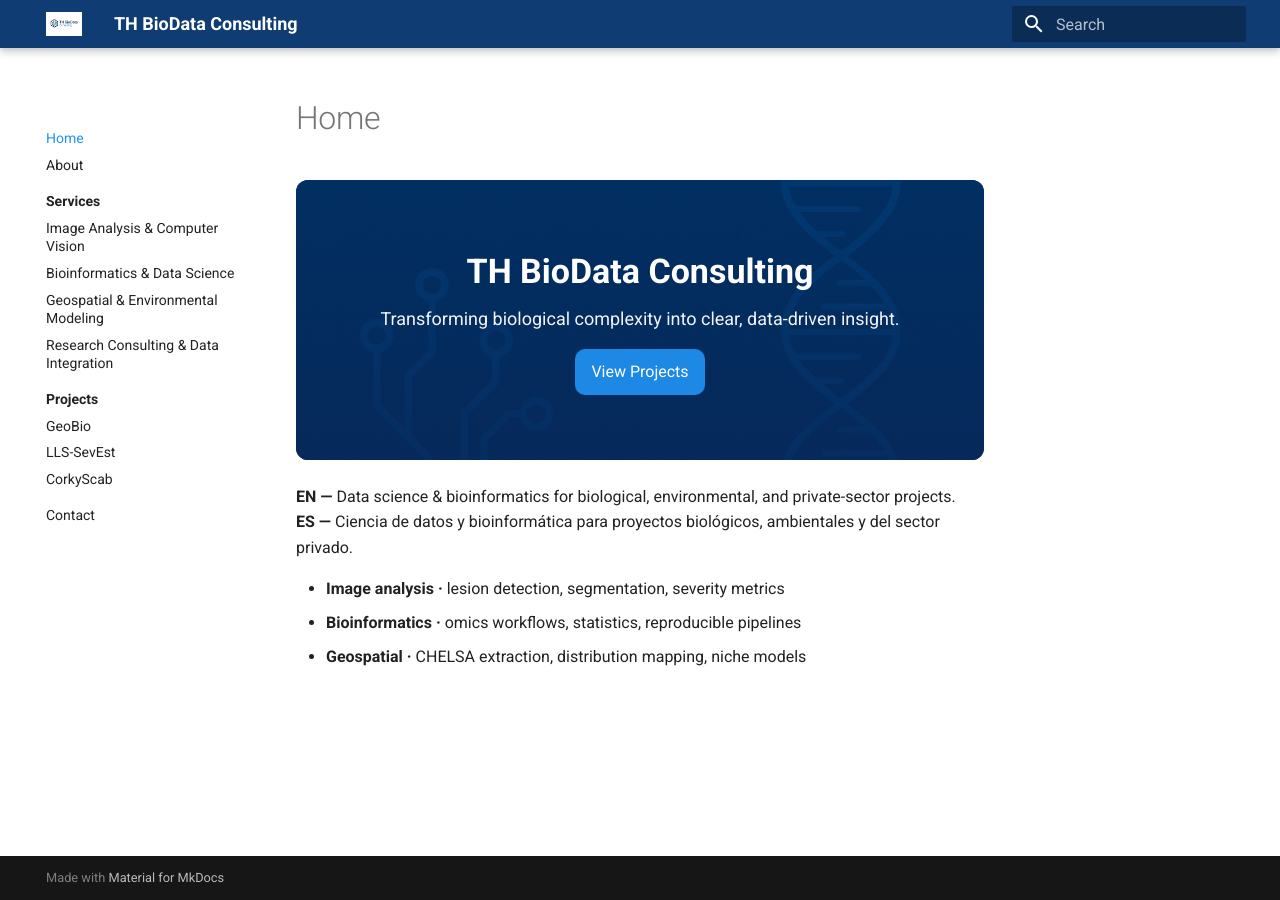
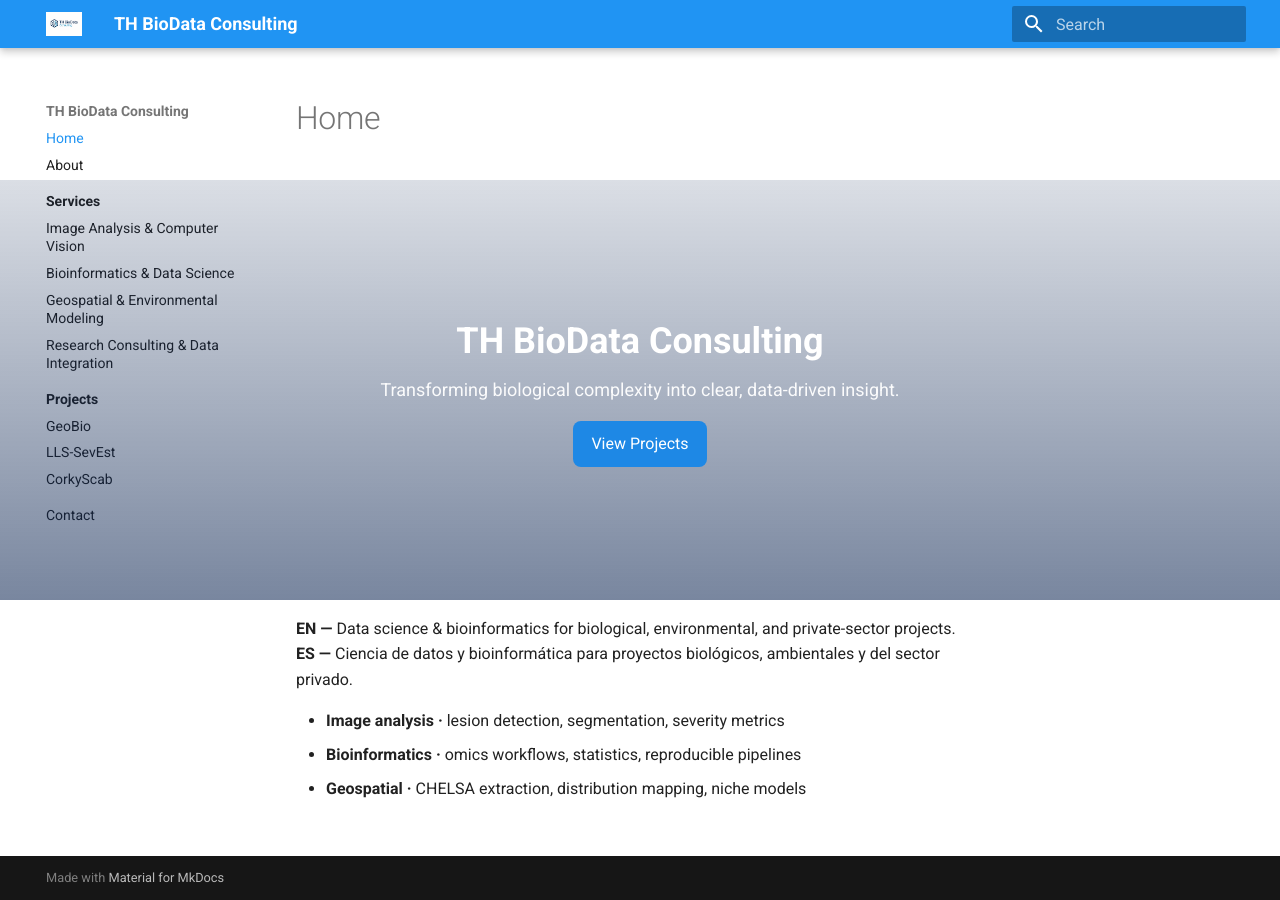
Before and after one commit to TH-BioData/th-biodata.github.io, an MkDocs documentation site: the page built from docs/index.md, in a window 1280 px wide. Built offline with MkDocs 1.6.1 and Material for MkDocs 9.7.7, drawn with Linux system fonts in a browser that asks for light colours.

Commit message:
Update extra.css

```diff
--- a/docs/styles/extra.css
+++ b/docs/styles/extra.css
@@ -1,19 +1,77 @@
-/* Hero banner */
+/* ============================================================
+   TH BioData Consulting — Custom Styles
+   ============================================================ */
+
+/* --- General layout adjustments --- */
+.md-content {
+  max-width: 950px;
+  margin: 0 auto;
+}
+
+/* ============================================================
+   UNIVERSAL BANNER STYLES
+   ============================================================ */
+
+/* Clases base compartidas por todos los banners */
+.banner {
+  display: block;
+  width: 100%;
+  height: 200px;               /* Altura estándar */
+  object-fit: cover;           /* Mantiene proporciones sin deformar */
+  object-position: center 45%; /* Centrado vertical elegante */
+  border-radius: 0;
+  margin: 0 auto 24px auto;    /* Espacio inferior */
+  box-shadow: 0 2px 8px rgba(0,0,0,0.08);
+}
+
+/* Ajuste responsivo */
+@media (max-width: 768px) {
+  .banner {
+    height: 140px;
+    object-position: center 40%;
+  }
+}
+
+/* --- Variantes específicas por sección (si querés modificarlas después) --- */
+.banner-about {
+  object-position: center 45%;
+}
+
+.banner-projects {
+  object-position: center 50%;
+}
+
+.banner-services {
+  object-position: center 48%;
+}
+
+.banner-casestudies {
+  object-position: center 42%;
+}
+
+.banner-resources {
+  object-position: center 44%;
+}
+
+/* ============================================================
+   HERO SECTIONS (si usás banners de portada con texto)
+   ============================================================ */
+
 .hero {
   position: relative;
-  border-radius: 12px;
+  margin-left: calc(50% - 50vw);
+  margin-right: calc(50% - 50vw);
+  border-radius: 0;
   overflow: hidden;
-  margin: 0 0 24px 0;
-  background: #0b4ea2; /* fallback azul si no carga la imagen */
 }
+
 .hero__bg {
-  height: 280px;                 /* altura del banner */
-  background-image: url('../assets/hero.jpg');
-  background-color: #0F3D73; /* azul de respaldo */
+  height: 420px;
   background-size: cover;
   background-position: center;
-  filter: saturate(1.05);
+  background-repeat: no-repeat;
 }
+
 .hero__content {
   position: absolute;
   inset: 0;
@@ -21,49 +79,36 @@
   align-items: center;
   justify-content: center;
   text-align: center;
-  padding: 24px;
-  background: linear-gradient( to bottom, rgba(10,35,80,.15), rgba(10,35,80,.55) );
+  background: linear-gradient(to bottom, rgba(10,35,80,0.15), rgba(10,35,80,0.55));
   color: #fff;
 }
-.hero__title { font-size: 34px; font-weight: 700; margin: 0 0 6px 0; }
-.hero__tag   { font-size: 18px; opacity: .95; }
+
+.hero__title {
+  font-size: 36px;
+  font-weight: 700;
+  margin-bottom: 6px;
+}
+
+.hero__tag {
+  font-size: 18px;
+  opacity: .95;
+}
+
 .hero__cta {
+  display: inline-block;
   margin-top: 16px;
-  display: inline-block;
-  padding: 10px 16px;
-  background: #1e88e5; /* azul botón */
-  border-radius: 10px;
+  padding: 10px 18px;
+  background: #1e88e5;
+  border-radius: 8px;
   color: #fff !important;
   text-decoration: none;
-}
-.md-header { background-color: #0F3D73 !important; }
-.md-tabs { background-color: #0F3D73 !important; }
-.md-nav__title, .md-logo { color: #fff !important; }
-
-/* ============================================================
-   ABOUT PAGE BANNER
-   ============================================================ */
-.banner-about {
-  display: block;
-  width: 100%;
-  height: 200px;             /* 🔹 Ajustá la altura a gusto */
-  object-fit: cover;         /* Evita deformación */
-  object-position: center 45%; /* 🔹 Centrado vertical elegante */
-  border-radius: 0;
-  margin: 0 auto 24px auto;  /* Margen inferior suave */
-}
-
-/* --- Responsive adjustments --- */
-@media (max-width: 768px) {
-  .banner-about {
-    height: 140px;
-    object-position: center 40%;
-  }
+  font-weight: 500;
 }
 
 /* ============================================================
-   Content enhancements
+   GRID CARDS AND CONTENT ENHANCEMENTS
    ============================================================ */
+
 .grid.cards {
   display: grid;
   grid-template-columns: repeat(auto-fit, minmax(220px, 1fr));
@@ -76,4 +121,10 @@
   padding: 16px;
   background: #fff;
   box-shadow: 0 2px 6px rgba(0,0,0,0.05);
+  transition: transform 0.2s ease, box-shadow 0.2s ease;
 }
+
+.grid.cards > *:hover {
+  transform: translateY(-3px);
+  box-shadow: 0 6px 12px rgba(0,0,0,0.08);
+}
```
